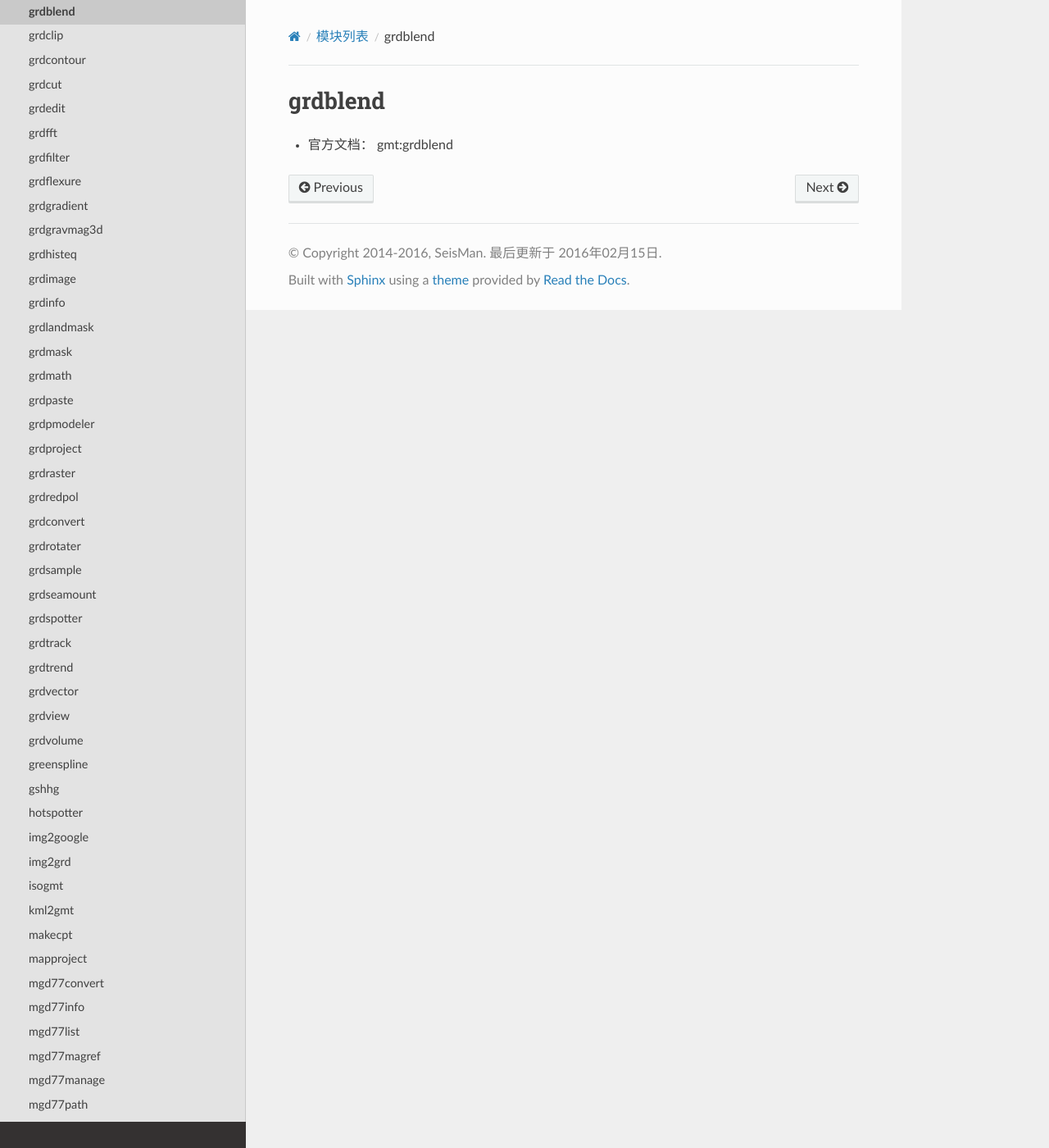
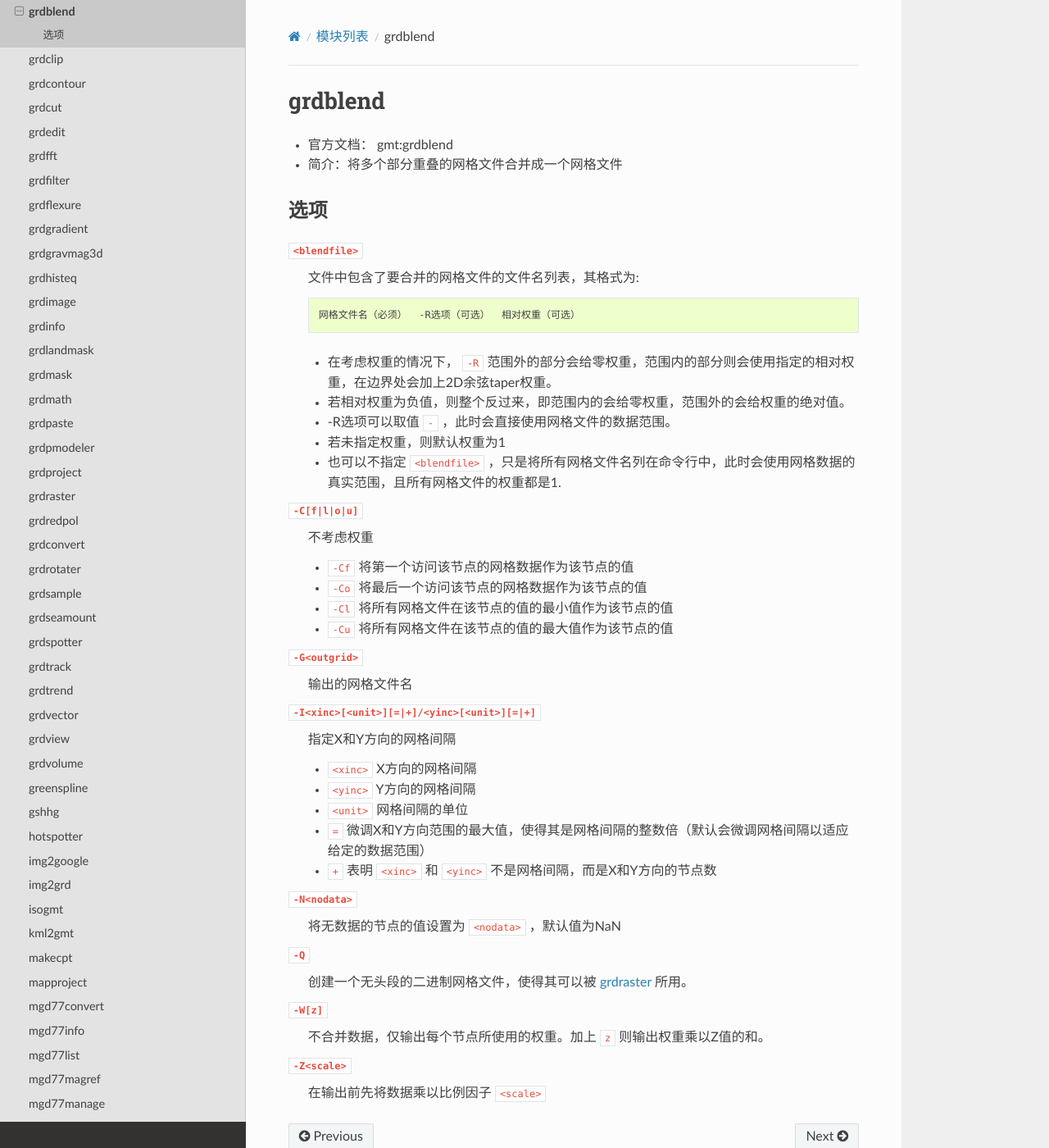
Before and after one commit to seisman/GMT5_Docs, a Sphinx documentation site: the page built from source/grdblend.rst, in a window 1280 px wide and 1400 px high. Shown: the whole window at 82% size. Built offline with Sphinx 7.4.7 and the Read the Docs theme 2.0.0, drawn with Linux system fonts in a browser that asks for light colours; pages that are not in the unit, such as notebooks, are missing from menus.

Commit message:
add grdblend

```diff
--- a/source/grdblend.rst
+++ b/source/grdblend.rst
@@ -4,3 +4,50 @@ grdblend
 ========
 
 - 官方文档： :ref:`gmt:grdblend`
+- 简介：将多个部分重叠的网格文件合并成一个网格文件
+
+选项
+----
+
+``<blendfile>``
+    文件中包含了要合并的网格文件的文件名列表，其格式为::
+
+        网格文件名（必须）  -R选项（可选）  相对权重（可选）
+
+    - 在考虑权重的情况下， ``-R`` 范围外的部分会给零权重，范围内的部分则会使用指定的相对权重，在边界处会加上2D余弦taper权重。
+    - 若相对权重为负值，则整个反过来，即范围内的会给零权重，范围外的会给权重的绝对值。
+    - -R选项可以取值 ``-`` ，此时会直接使用网格文件的数据范围。
+    - 若未指定权重，则默认权重为1
+    - 也可以不指定 ``<blendfile>`` ，只是将所有网格文件名列在命令行中，此时会使用网格数据的真实范围，且所有网格文件的权重都是1.
+
+``-C[f|l|o|u]``
+    不考虑权重
+
+    - ``-Cf`` 将第一个访问该节点的网格数据作为该节点的值
+    - ``-Co`` 将最后一个访问该节点的网格数据作为该节点的值
+    - ``-Cl`` 将所有网格文件在该节点的值的最小值作为该节点的值
+    - ``-Cu`` 将所有网格文件在该节点的值的最大值作为该节点的值
+
+``-G<outgrid>``
+    输出的网格文件名
+
+``-I<xinc>[<unit>][=|+]/<yinc>[<unit>][=|+]``
+    指定X和Y方向的网格间隔
+
+    - ``<xinc>`` X方向的网格间隔
+    - ``<yinc>`` Y方向的网格间隔
+    - ``<unit>`` 网格间隔的单位
+    - ``=`` 微调X和Y方向范围的最大值，使得其是网格间隔的整数倍（默认会微调网格间隔以适应给定的数据范围）
+    - ``+`` 表明 ``<xinc>`` 和 ``<yinc>`` 不是网格间隔，而是X和Y方向的节点数
+
+``-N<nodata>``
+    将无数据的节点的值设置为 ``<nodata>`` ，默认值为NaN
+
+``-Q``
+    创建一个无头段的二进制网格文件，使得其可以被 :doc:`grdraster` 所用。
+
+``-W[z]``
+    不合并数据，仅输出每个节点所使用的权重。加上 ``z`` 则输出权重乘以Z值的和。
+
+``-Z<scale>``
+    在输出前先将数据乘以比例因子 ``<scale>``
--- a/source/modules.rst
+++ b/source/modules.rst
@@ -48,6 +48,7 @@
 
   #. :doc:`grdedit` ：修改网格文件的头段或内容
   #. :doc:`grdcut` ：从一个网格文件中裁剪出一个子区域
+  #. :doc:`grdblend` ：将多个部分重叠的网格文件合并成一个网格文件
   #. :doc:`grdpaste` ：将两个网格沿着其共同边界拼接成一个文件
   #. :doc:`grdraster` ：从二进制数据中提取子区域并保存为GMT网格文件
   #. :doc:`grdclip` ：对网格文件的Z值做裁剪
```
Also changed, not shown: other parts of source/modules.rst (+0 -1 lines).
